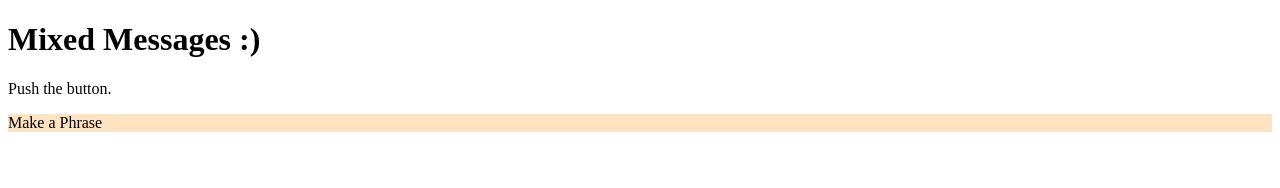
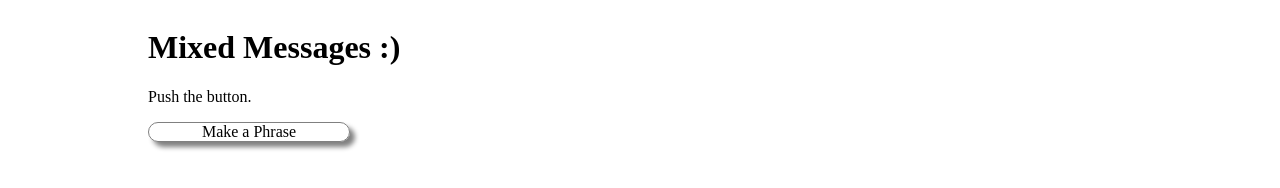
Before and after one commit to masteroffluff/MixedMessages, a plain HTML site: page index.html in a window 1280 px wide. Drawn offline with Linux system fonts and the light colour scheme.

Commit message:
added css

```diff
--- a/index.html
+++ b/index.html
@@ -2,14 +2,19 @@
 <html>
     <head>
     <title>Mixed Messages</title>
-    <link href="./resources/css/index.css" type="text/css" rel="stylesheet">
+    <link href="style.css" type="text/css" rel="stylesheet">
     </head>
     <body>
+        <main>
         <h1>Mixed Messages :)</h1>
         <p>Push the button.</p>
-        <div id="btnPhrase" style="background-color: bisque;">Make a Phrase</div>
+        <div class="buttonContainer">
+            <div id="btnPhrase">Make a Phrase</div>
+        </div>
+
 
         <script  src="main.js"></script>
         <p id = "phrase"></p>
+        </main>
     </body>
 </html>
--- /dev/null
+++ b/style.css
@@ -0,0 +1,36 @@
+body {
+        /* put everything in a center column */
+        align-items: center;
+        display: flex;
+        justify-content: center;
+        height: 100%;
+        width: 100%;
+}
+
+main{
+    width:1000px;
+    flex-direction: column;
+}
+
+
+#btnPhrase {
+    border:grey 1px solid;
+    display:block;
+    max-width: 200px;
+    border-radius: 1rem;
+    text-align: center;
+    box-shadow: 5px 5px 5px grey;
+    margin-top: 0px;
+    margin-bottom: 20px;
+}
+
+
+#btnPhrase:active{
+    box-shadow: none;
+
+    margin-top: 20px;
+    margin-bottom: 0px;
+}
+#phrase {
+    padding-top:0;
+}
```
